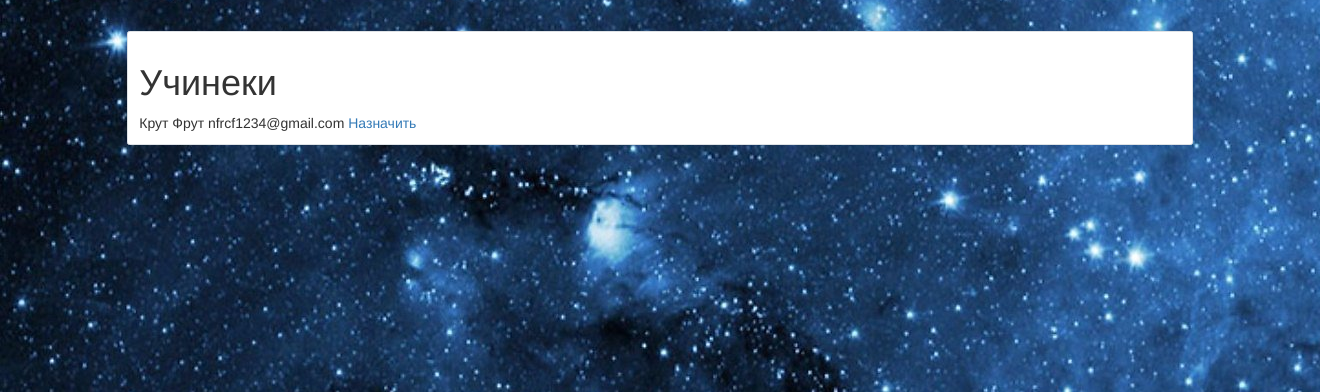
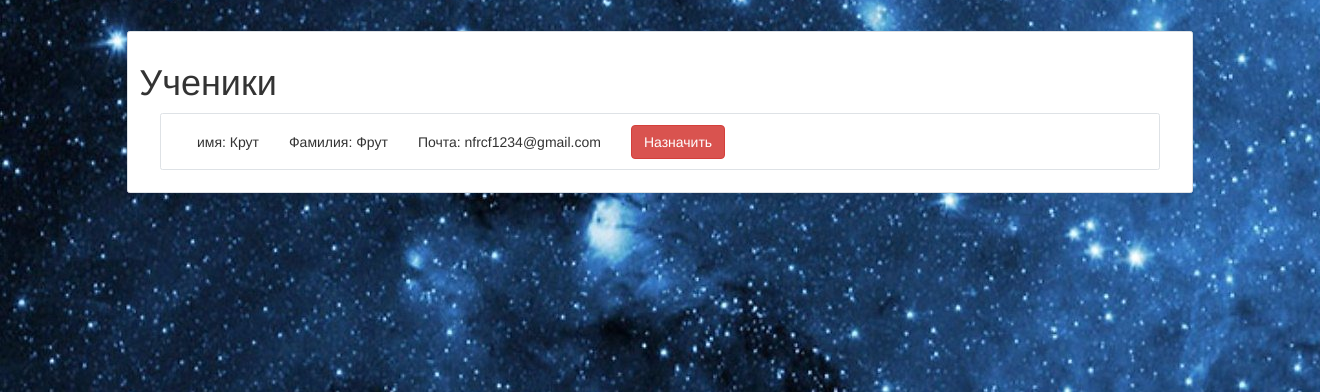
Before and after one commit to Daytly/SpaceWebProject, a Flask app: page /tasks/1/appoint in a window 1320 px wide. Shown: the part 62-454 px from the top of the page. Run offline with Flask 2, Linux system fonts and the light colour scheme; data comes from the database, SQL or seed files in the repository; some libraries are stand-ins or nearby versions.

Commit message:
красиво

```diff
--- a/server.py
+++ b/server.py
@@ -428,7 +428,7 @@ def appoint_task(task_id):
     db_sess = db_session.create_session()
     task = db_sess.query(Task).filter(Task.id == task_id and Task.user == current_user).first()
     users = db_sess.query(User).filter(User.type == 1).all()
-    return render_template('appoint_page.html', task=task, users=users, title='Учинеки', str=str)
+    return render_template('appoint_page.html', task=task, users=users, title='Ученики', str=str)
 
 
 @app.route('/tasks/<int:task_id>/appoint/<int:user_id>', methods=['GET', 'POST'])
--- a/templates/appoint_page.html
+++ b/templates/appoint_page.html
@@ -4,16 +4,30 @@
 <div class="border rounded" style="padding:1% 1%; margin:1% 2%; background: white;">
     <h1>{{title}}</h1>
     {% for user in users %}
-    <div>
-        {{user.name}} {{user.surname}} {{user.email}}
+    <div class="col-md6 border rounded" style="padding:1% 2%; margin:1% 2%;">
+        <div class="container">
+            <div class="row align-items-center">
+                <div class="col-auto" style="">
+                    имя: {{user.name}}
+                </div>
+                <div class="col-auto">
+                    Фамилия: {{user.surname}}
+                </div>
+                <div class="col-auto">
+                    Почта: {{user.email}}
+                </div>
+                <div class="col-auto">
                     {% if str(task.id) not in user.tests.split(",") %}
-        <a href="/tasks/{{task.id}}/appoint/{{user.id}}">
+                    <a href="/tasks/{{task.id}}/appoint/{{user.id}}" class="btn btn-danger">
                         Назначить
                     </a>
                     {% else %}
                     Уже назначен
                     {% endif %}
                 </div>
+            </div>
+        </div>
+    </div>
+</div>
 {% endfor %}
-</div>
 {% endblock %}
```
Lines whose indentation alone changed are shown as unchanged.
